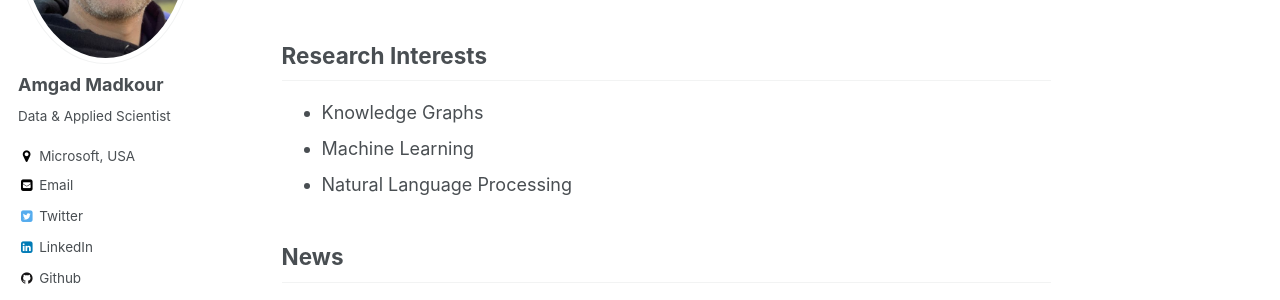
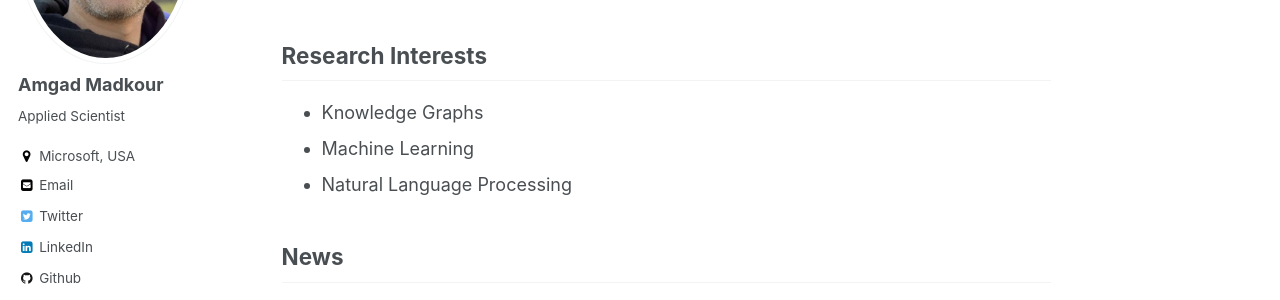
Before and after one commit to amgadmadkour/amgadmadkour.github.io, a Jekyll site: the page built from _pages/about.md, in a window 1280 px wide. Shown: the part 283-583 px from the top of the page. Built offline with Jekyll 4.4.1, drawn with Linux system fonts in a browser that asks for light colours; some web fonts are replaced.

Commit message:
Adjust title

```diff
--- a/_config.yml
+++ b/_config.yml
@@ -80,7 +80,7 @@ analytics:
 author:
   name             : "Amgad Madkour"
   avatar           : "amgad.jpg"
-  bio              : "Data & Applied Scientist"
+  bio              : "Applied Scientist"
   location         :
   employer         : "Microsoft, USA"
   googlescholar    : "http://scholar.google.com/citations?user=s4jIlGEAAAAJ&hl=en"
```
